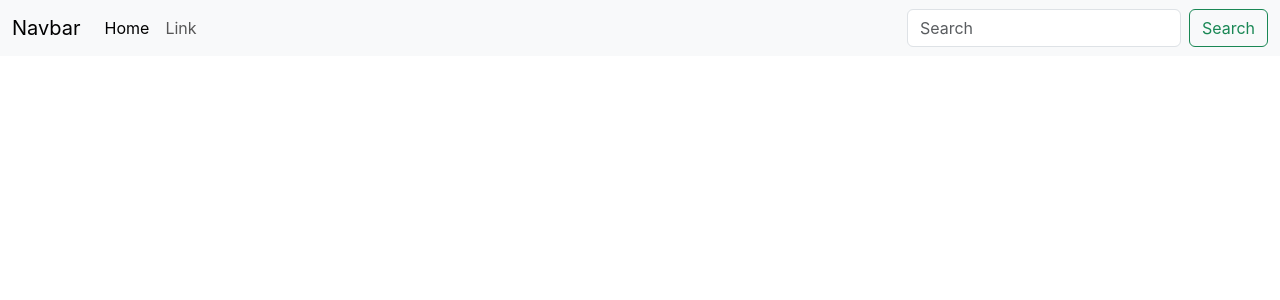
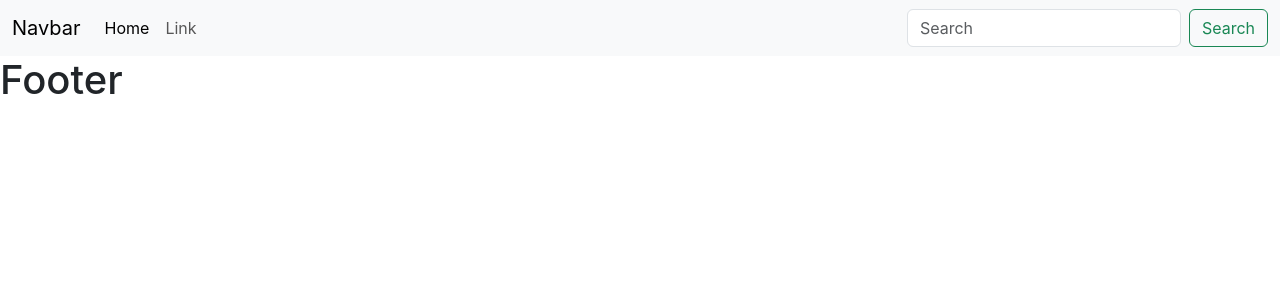
Before and after one commit to Joeken10/The-Sizzled-Munch, a React (Create React App) app in the folder thesizzledmunch/: page / in a window 1280 px wide. Shown: the top 300 px of the page. Built offline with nearby package versions, Linux system fonts and the light colour scheme.

Commit message:
adds footer

```diff
--- a/thesizzledmunch/src/App.js
+++ b/thesizzledmunch/src/App.js
@@ -1,11 +1,14 @@
 import React from 'react'
 import Home from './Components/files/Home'
+import Footer from './Components/Footer'
+import Navbar from './Components/Navbar'
 
 function App() {
   return (
     <div>
-
+     <Navbar />
       <Home />
+      <Footer />
 
     </div>
   )
--- a/thesizzledmunch/src/Components/Footer.js
+++ b/thesizzledmunch/src/Components/Footer.js
@@ -3,7 +3,7 @@
 function Footer() {
   return (
     <div>
-
+      <h1>Footer</h1>
     </div>
   )
 }
--- a/thesizzledmunch/src/Components/files/Home.js
+++ b/thesizzledmunch/src/Components/files/Home.js
@@ -1,12 +1,9 @@
 import React from 'react';
-
-import Navbar from '../Navbar';
 
 function Home() {
   return (
     <div>
-      <Navbar />
-      <footer />
+
     </div>
   );
 }
```
Also changed, not shown: thesizzledmunch/src/Components/Footer.css (added).
